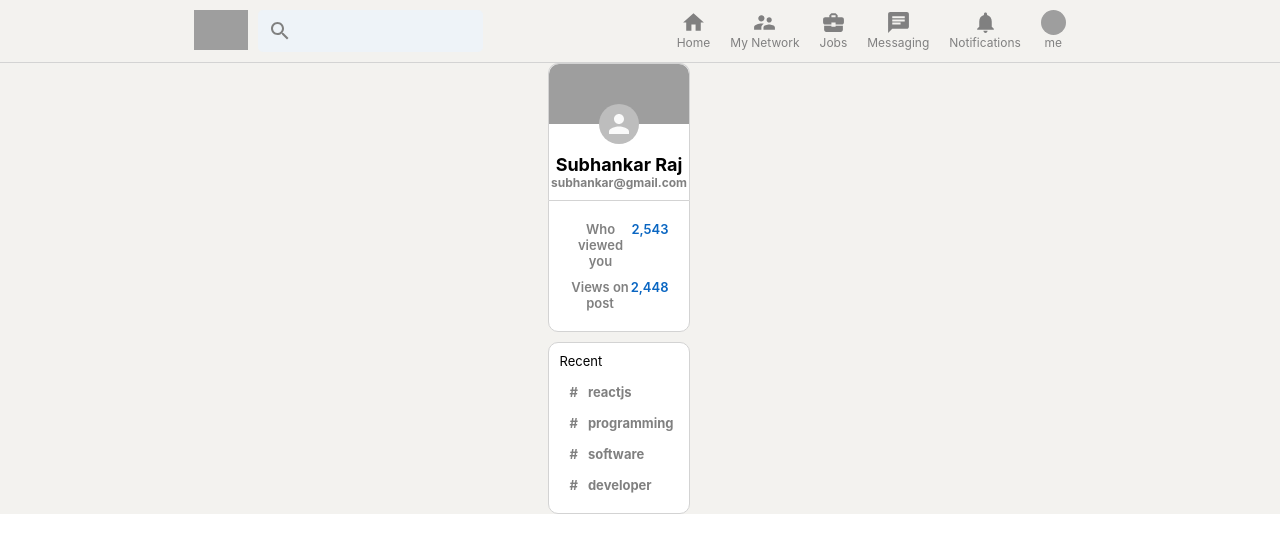
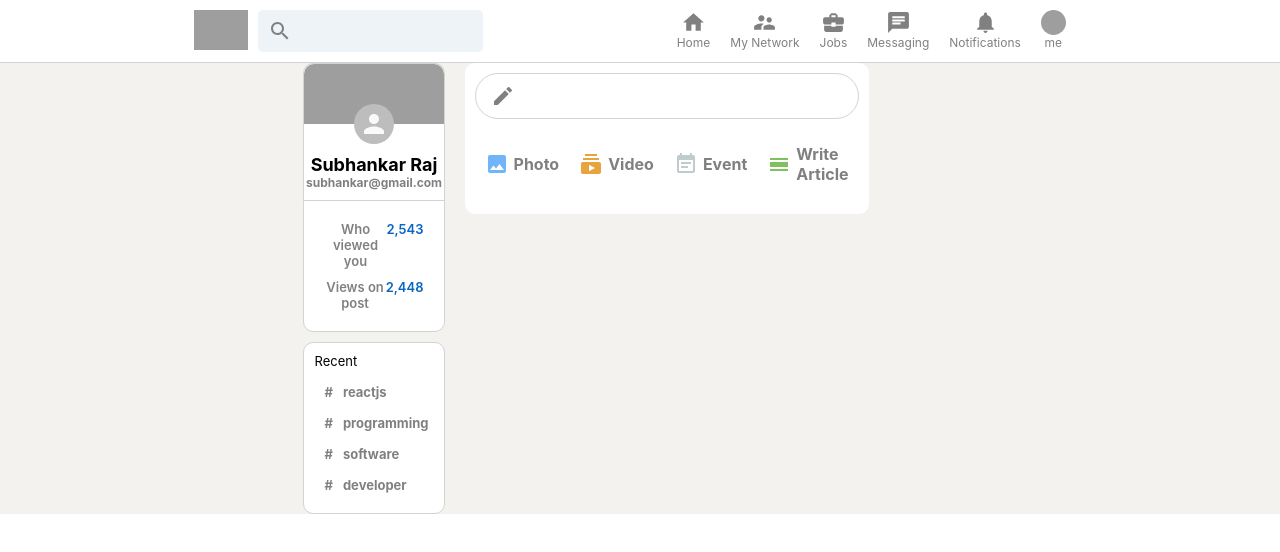
Before and after one commit to raj-subhankar/linkedin-clone, a React (Create React App) app: page / in a window 1280 px wide. Shown: the top 552 px of the page. Built offline with nearby package versions, Linux system fonts and the light colour scheme; grey boxes are pictures that could not be loaded.

Commit message:
Create Input container

```diff
--- a/src/App.js
+++ b/src/App.js
@@ -1,5 +1,6 @@
 import React from 'react';
 import './App.css';
+import Feed from './Feed';
 import Header from './Header';
 import Sidebar from './Sidebar';
 
@@ -9,6 +10,7 @@
       <Header />
       <div className='app__body'>
         <Sidebar />
+        <Feed />
       </div>
     </div>
   );
--- /dev/null
+++ b/src/Feed.css
@@ -0,0 +1,43 @@
+.feed {
+  flex: 0.6;
+  margin: 0 20px;
+}
+
+.feed__inputContainer {
+  background-color: white;
+  padding: 10px;
+  padding-bottom: 20px;
+  border-radius: 10px;
+  margin-bottom: 20px;
+}
+
+.feed__input {
+  border: 1px solid lightgray;
+  border-radius: 30px;
+  display: flex;
+  padding: 10px;
+  color: gray;
+  padding-left: 15px;
+}
+
+.feed__input > form {
+  display: flex;
+  width: 100%;
+}
+
+.feed__input > form > input {
+  border: none;
+  flex: 1;
+  margin-left: 10px;
+  outline-width: 0;
+  font-weight: 600;
+}
+
+.feed__input > form > button {
+  display: none;
+}
+
+.feed__inputOptions {
+  display: flex;
+  justify-content: space-evenly;
+}
--- /dev/null
+++ b/src/Feed.js
@@ -0,0 +1,33 @@
+import React from 'react'
+import './Feed.css'
+import CreateIcon from '@material-ui/icons/Create'
+import InputOption from './InputOption'
+import ImageIcon from '@material-ui/icons/Image'
+import SubscriptionsIcon from '@material-ui/icons/Subscriptions'
+import EventNoteIcon from '@material-ui/icons/EventNote'
+import CalendarViewDayIcon from '@material-ui/icons/CalendarViewDay'
+
+function Feed() {
+    return(
+        <div className='feed'>
+            <div className='feed__inputContainer'>
+                <div className='feed__input'>
+                    <CreateIcon />
+                    <form>
+                        <input type='text' />
+                        <button type='submit'>Send</button>
+                    </form>
+                </div>
+
+                <div className='feed__inputOptions'>
+                    <InputOption Icon={ImageIcon} title='Photo' color='#70B5F9' />
+                    <InputOption Icon={SubscriptionsIcon} title='Video' color='#E7A33E' />
+                    <InputOption Icon={EventNoteIcon} title='Event' color='#C0CBCD' />
+                    <InputOption Icon={CalendarViewDayIcon} title='Write Article' color='#7FC15E' />
+                </div>
+            </div>
+        </div>
+    )
+}
+
+export default Feed
--- a/src/Header.css
+++ b/src/Header.css
@@ -1,5 +1,6 @@
 .header {
   display: flex;
+  background-color: white;
   justify-content: space-evenly;
   border-bottom: 0.1px solid lightgray;
   padding-top: 10px;
--- /dev/null
+++ b/src/InputOption.css
@@ -0,0 +1,17 @@
+.inputOption {
+  display: flex;
+  align-items: center;
+  margin-top: 15px;
+  color: gray;
+  padding: 10px;
+  cursor: pointer;
+}
+
+.inputOption:hover {
+  background-color: whitesmoke;
+  border-radius: 10px;
+}
+
+.inputOption > h4 {
+  margin-left: 5px;
+}
--- /dev/null
+++ b/src/InputOption.js
@@ -0,0 +1,13 @@
+import React from 'react'
+import './InputOption.css'
+
+function InputOption({ Icon, title, color }) {
+    return(
+        <div className='inputOption'>
+            <Icon style={{ color: color }}/>
+            <h4>{title}</h4>
+        </div>
+    )
+}
+
+export default InputOption
```
Also changed, not shown: 1 other file (tests, documents, lock files or other folders).
